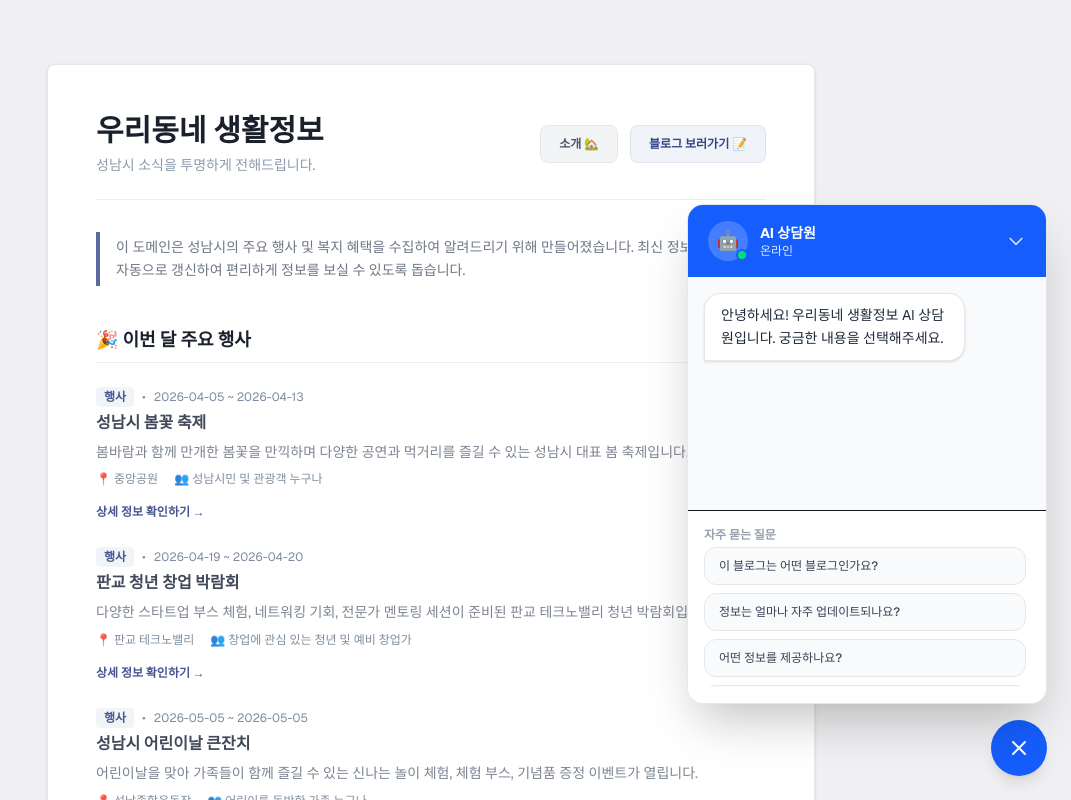
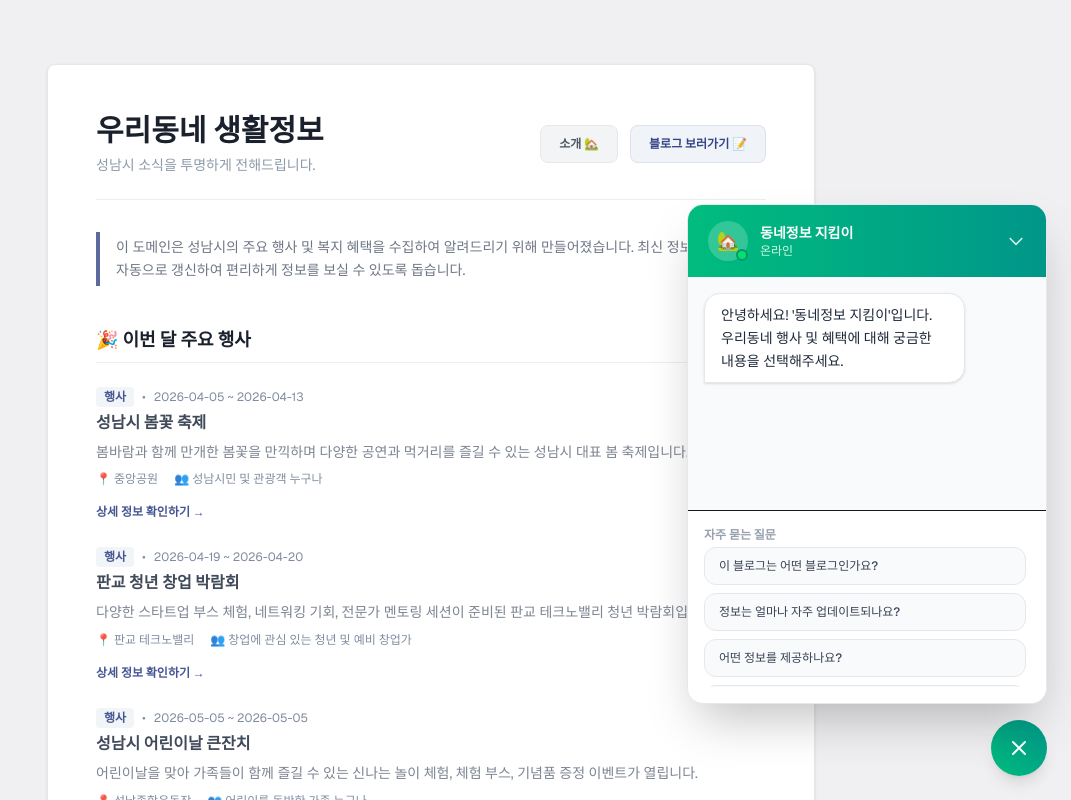
Before and after one commit to thisit4989-max/ohu-lala-fold, a Next.js app: page / in a window 1280 px wide. Both pictures are taken after a click on the button "챗봇 상담창 열기". Shown: the top 800 px of the page, without its empty margins (209-1280 px from the left). Built offline with nearby package versions, Linux system fonts and the light colour scheme; no server answers.

Commit message:
style: 챗봇 색상 및 에이전트 이름 커스텀 변경

```diff
--- a/src/components/Chatbot.tsx
+++ b/src/components/Chatbot.tsx
@@ -15,7 +15,7 @@ export default function Chatbot() {
     {
       id: "welcome",
       sender: "bot",
-      text: "안녕하세요! 우리동네 생활정보 AI 상담원입니다. 궁금한 내용을 선택해주세요.",
+      text: "안녕하세요! '동네정보 지킴이'입니다. 우리동네 행사 및 혜택에 대해 궁금한 내용을 선택해주세요.",
     },
   ]);
   const messagesEndRef = useRef<HTMLDivElement>(null);
@@ -50,7 +50,7 @@ export default function Chatbot() {
       {/* 챗봇 플로팅 버튼 */}
       <button
         onClick={() => setIsOpen(!isOpen)}
-        className="w-14 h-14 bg-blue-600 hover:bg-blue-700 text-white rounded-full flex items-center justify-center shadow-lg transition-transform hover:scale-105 focus:outline-none"
+        className="w-14 h-14 bg-gradient-to-tr from-emerald-500 to-teal-600 hover:from-emerald-600 hover:to-teal-700 text-white rounded-full flex items-center justify-center shadow-lg transition-transform hover:scale-105 focus:outline-none"
         aria-label="챗봇 상담창 열기"
       >
         {isOpen ? (
@@ -97,17 +97,17 @@ export default function Chatbot() {
         }`}
       >
         {/* 채팅창 상단 헤더 */}
-        <div className="bg-blue-600 text-white px-5 py-4 flex items-center justify-between shadow-sm">
+        <div className="bg-gradient-to-r from-emerald-500 to-teal-600 text-white px-5 py-4 flex items-center justify-between shadow-sm">
           <div className="flex items-center space-x-3">
             <div className="relative">
               <div className="w-10 h-10 bg-white/20 rounded-full flex items-center justify-center font-bold text-lg">
-                🤖
+                🏡
               </div>
-              <span className="absolute bottom-0 right-0 w-3 h-3 bg-green-400 border-2 border-blue-600 rounded-full"></span>
+              <span className="absolute bottom-0 right-0 w-3 h-3 bg-green-400 border-2 border-emerald-600 rounded-full"></span>
             </div>
             <div>
-              <h3 className="font-bold text-sm">AI 상담원</h3>
-              <p className="text-xs text-blue-100">온라인</p>
+              <h3 className="font-bold text-sm">동네정보 지킴이</h3>
+              <p className="text-xs text-emerald-100">온라인</p>
             </div>
           </div>
           <button
@@ -141,7 +141,7 @@ export default function Chatbot() {
               <div
                 className={`max-w-[80%] rounded-2xl px-4 py-2.5 text-sm shadow-sm leading-relaxed ${
                   msg.sender === "user"
-                    ? "bg-blue-600 text-white rounded-br-none"
+                    ? "bg-emerald-600 text-white rounded-br-none"
                     : "bg-white text-gray-800 border border-gray-200 rounded-bl-none"
                 }`}
               >
```
